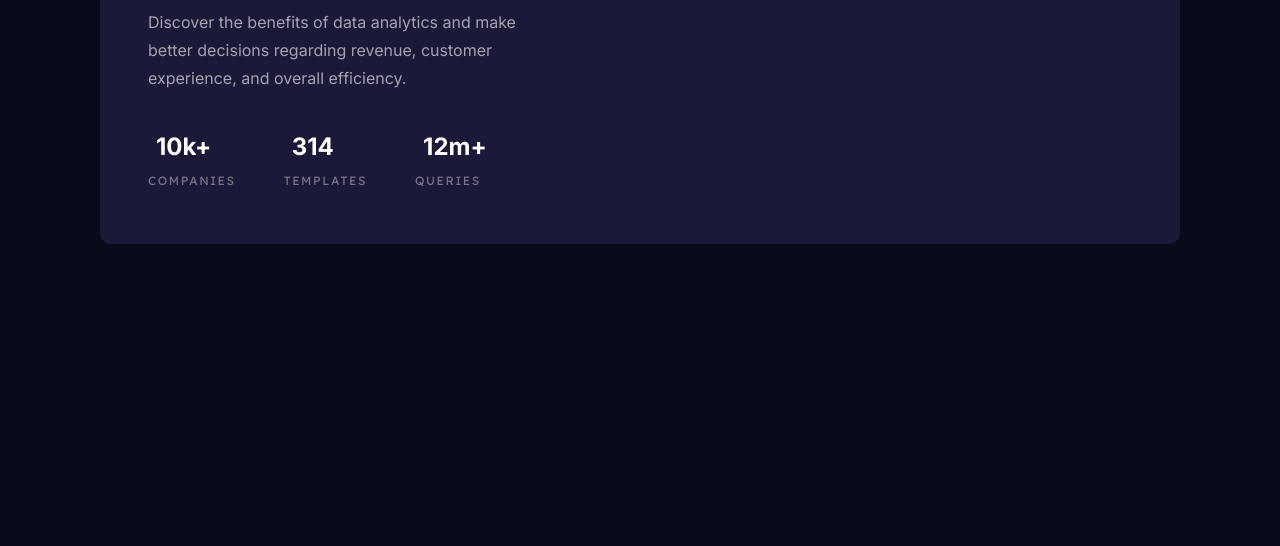
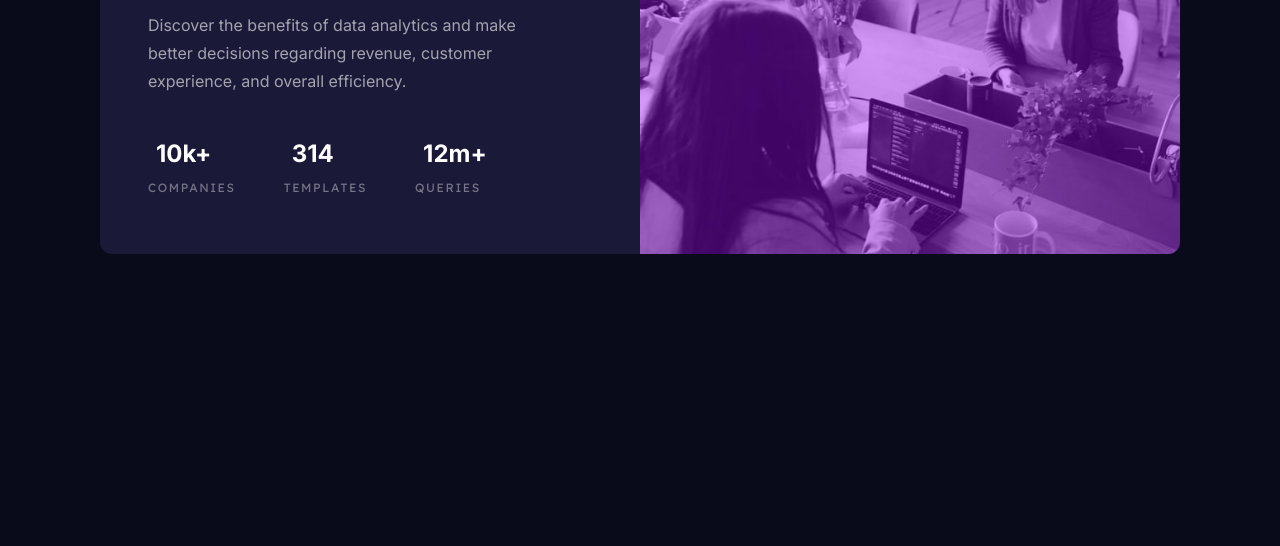
Before and after one commit to casserole27/FMstatspreviewcardcomponent, a plain HTML site: page index.html in a window 1280 px wide. Shown: the part 254-800 px from the top of the page. Drawn offline with Linux system fonts and the light colour scheme.

Commit message:
Fix image tag

```diff
--- a/index.html
+++ b/index.html
@@ -70,7 +70,7 @@ February 2022
 
 <main id="wrapper" class="wrapper">
 
-  <img src="image-header-mobile.jpg" class="cardimage"
+  <img src="images/image-header-mobile.jpg" class="cardimage"
   alt="people working in an office" width = 350>
 
   <h1 id="title" class = "title">Get <strong id="insights"
```
